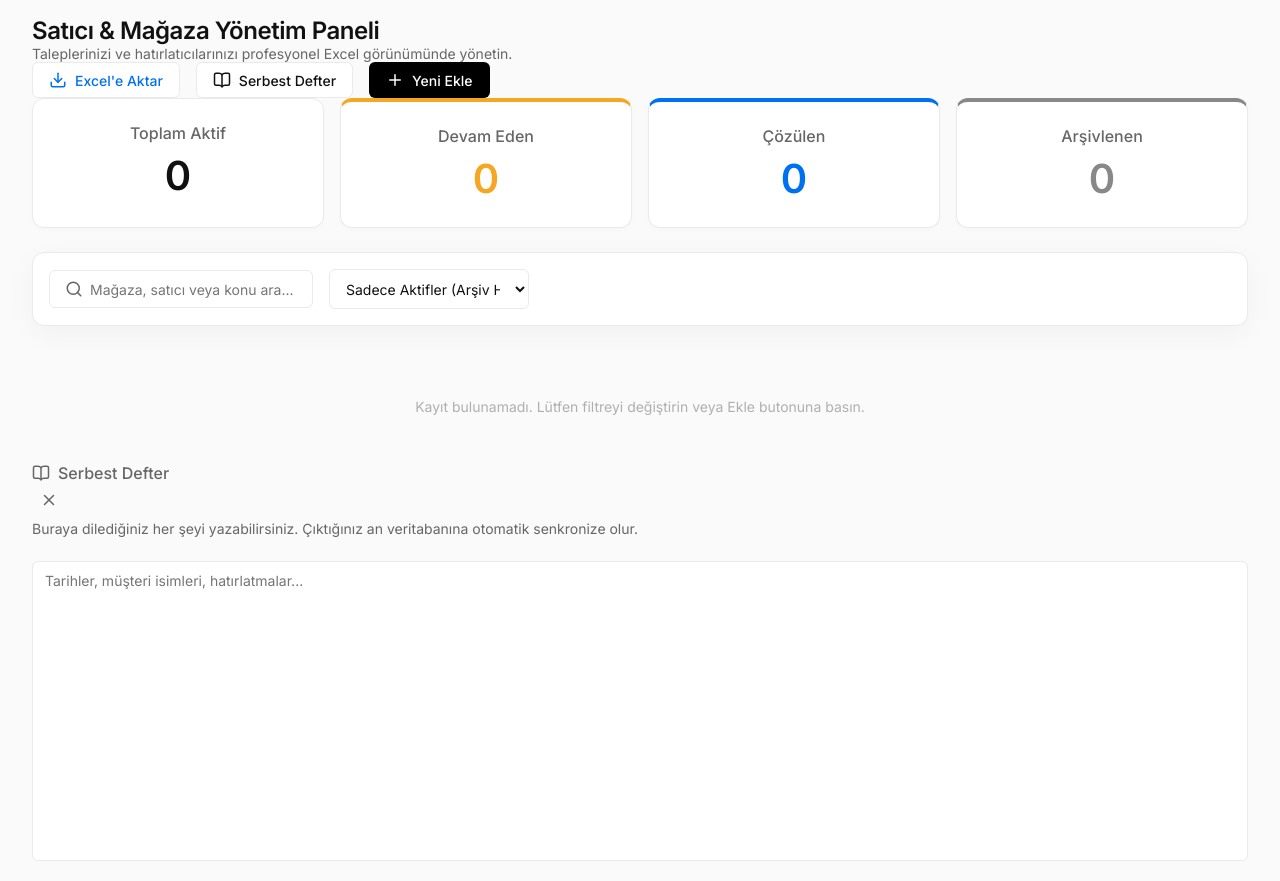
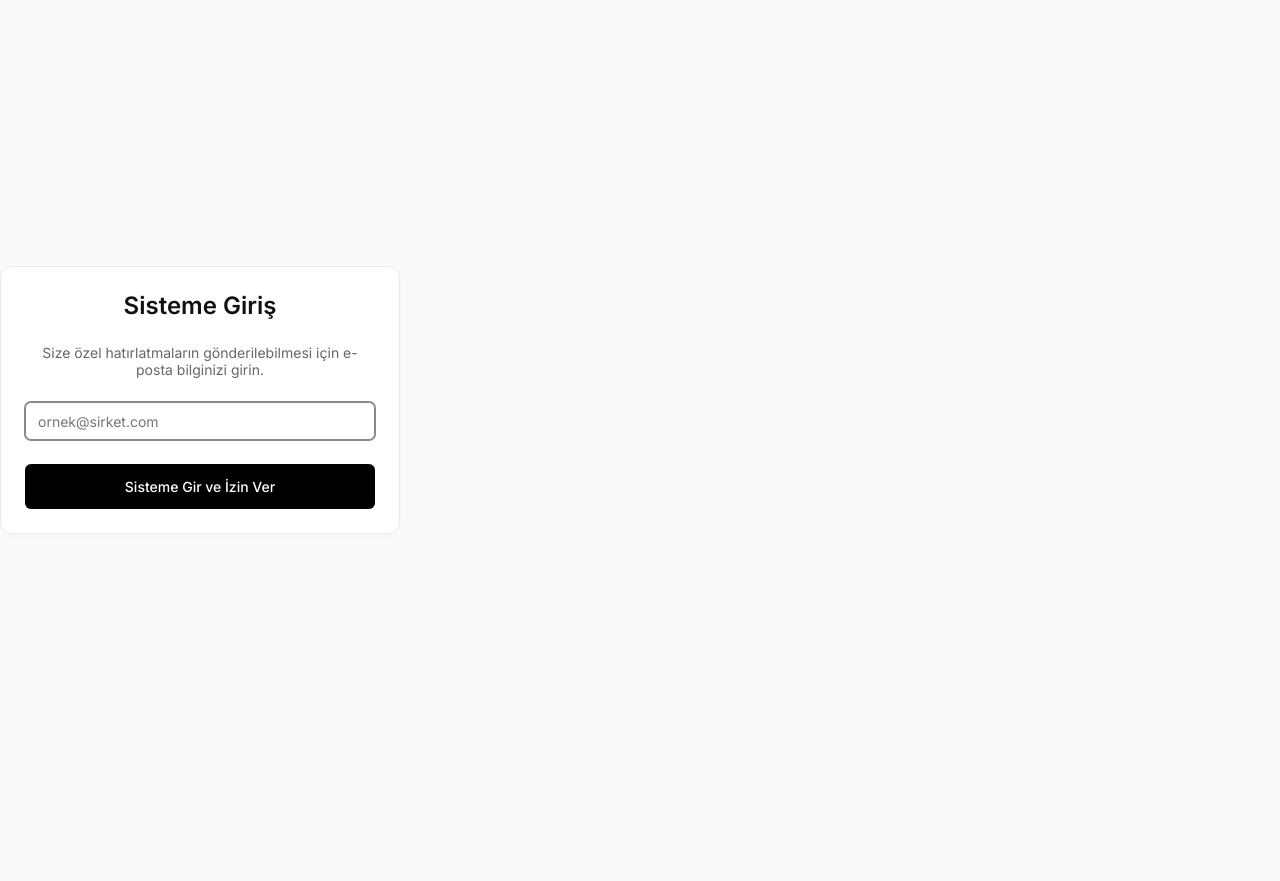
Before and after one commit to haberben/satici-takip, a React (Vite) app: page / in a window 1280 px wide. After the commit the page ends 800 px from the top, so only its background shows below. Built offline with nearby package versions, Linux system fonts and the light colour scheme; no server answers; the database is empty.

Commit message:
V4: Multi-user Auth, Dynamic Emails, Smart Resolving, and Scratchpad ToDo system

```diff
--- a/src/App.tsx
+++ b/src/App.tsx
@@ -1,19 +1,58 @@
-import { useEffect } from 'react';
+import { useEffect, useState } from 'react';
 import { Dashboard } from './components/Dashboard';
 import { useStore } from './store/useStore';
 import { requestNotificationPermission, sendNotification } from './utils/notifications';
 import { sendReminderEmail } from './utils/emailjs';
 
+function LoginScreen({ onLogin }: { onLogin: (email: string) => void }) {
+  const [email, setEmail] = useState('');
+
+  const handleEnter = (e: React.FormEvent) => {
+    e.preventDefault();
+    if (!email || !email.includes('@')) {
+      alert("Lütfen geçerli bir e-posta adresi girin.");
+      return;
+    }
+    // Kullanıcı giriş butonuna tıkladığı an (kullanıcı etkileşimi şarttır) bildirim izni isteyeceğiz!
+    requestNotificationPermission();
+    onLogin(email);
+  };
+
+  return (
+    <div className="flex items-center justify-center" style={{ minHeight: '100vh', background: 'var(--bg-app)' }}>
+      <div className="stat-card" style={{ maxWidth: '400px', width: '100%', textAlign: 'center' }}>
+        <h2 className="mb-4" style={{ fontSize: '1.5rem', fontWeight: 600 }}>Sisteme Giriş</h2>
+        <p className="mb-4" style={{ color: 'var(--text-secondary)' }}>
+          Size özel hatırlatmaların gönderilebilmesi için e-posta bilginizi girin.
+        </p>
+        <form onSubmit={handleEnter}>
+          <input
+            autoFocus
+            type="email"
+            className="form-input mb-4"
+            placeholder="ornek@sirket.com"
+            value={email}
+            onChange={e => setEmail(e.target.value)}
+          />
+          <button type="submit" className="btn btn-primary" style={{ width: '100%', padding: '0.8rem' }}>Sisteme Gir ve İzin Ver</button>
+        </form>
+      </div>
+    </div>
+  );
+}
+
 function App() {
   const { notes, markReminderSent, fetchNotes } = useStore();
+  const [userEmail, setUserEmail] = useState<string | null>(localStorage.getItem('saticiUserEmail'));
 
   useEffect(() => {
-    // Sayfa açıldığında verileri Supabase'den çek
-    fetchNotes();
-  }, [fetchNotes]);
+    if (userEmail) {
+      fetchNotes();
+    }
+  }, [fetchNotes, userEmail]);
 
   useEffect(() => {
-    requestNotificationPermission();
+    if (!userEmail) return;
 
     // Hatırlatıcı kontrolcüsü
     const interval = setInterval(() => {
@@ -50,6 +89,14 @@ function App() {
 
     return () => clearInterval(interval);
   }, [notes, markReminderSent]);
+  const handleLogin = (email: string) => {
+    localStorage.setItem('saticiUserEmail', email);
+    setUserEmail(email);
+  };
+
+  if (!userEmail) {
+    return <LoginScreen onLogin={handleLogin} />;
+  }
 
   return <Dashboard />;
 }
--- a/src/components/GlobalNotesSidebar.tsx
+++ b/src/components/GlobalNotesSidebar.tsx
@@ -1,55 +1,108 @@
 import { useState, useEffect } from 'react';
 import { useStore } from '../store/useStore';
-import { X, BookOpen } from 'lucide-react';
+import { X, Plus, Trash2 } from 'lucide-react';
 
-interface Props {
-  isOpen: boolean;
-  onClose: () => void;
+interface GlobalNoteItem {
+  id: string;
+  text: string;
+  date: string;
 }
 
-export function GlobalNotesSidebar({ isOpen, onClose }: Props) {
-  const { globalNote, updateGlobalNote, fetchGlobalNote } = useStore();
-  const [content, setContent] = useState(globalNote);
+export function GlobalNotesSidebar({ isOpen, onClose }: { isOpen: boolean, onClose: () => void }) {
+  const { globalNote, updateGlobalNote, isLoading, fetchGlobalNote } = useStore();
+  const [items, setItems] = useState<GlobalNoteItem[]>([]);
+  const [newItemText, setNewItemText] = useState('');
 
   useEffect(() => {
-    if (isOpen) {
-      fetchGlobalNote();
-    }
-  }, [isOpen, fetchGlobalNote]);
+    fetchGlobalNote();
+  }, [fetchGlobalNote]);
 
   useEffect(() => {
-    setContent(globalNote);
+    try {
+      if (globalNote && globalNote.trim().startsWith('[')) {
+        setItems(JSON.parse(globalNote));
+      } else if (globalNote && globalNote.trim() !== '') {
+        // Eski duz yazi varsa da item olarak goster
+        setItems([{ id: 'gen', text: globalNote, date: new Date().toISOString() }]);
+      } else {
+        setItems([]);
+      }
+    } catch (e) {
+      if (globalNote) setItems([{ id: 'gen', text: globalNote, date: new Date().toISOString() }]);
+    }
   }, [globalNote]);
 
-  const handleSave = () => {
-    updateGlobalNote(content);
+  const commitItems = (newItems: GlobalNoteItem[]) => {
+    setItems(newItems);
+    updateGlobalNote(JSON.stringify(newItems));
   };
+
+  const handleAddItem = (e: React.FormEvent) => {
+    e.preventDefault();
+    if (!newItemText.trim()) return;
+    const item: GlobalNoteItem = {
+      id: crypto.randomUUID(),
+      text: newItemText,
+      date: new Date().toISOString()
+    };
+    commitItems([item, ...items]);
+    setNewItemText('');
+  };
+
+  const removeItem = (id: string) => {
+    commitItems(items.filter(i => i.id !== id));
+  };
+
+  if (!isOpen) return null;
 
   return (
     <>
-      {isOpen && (
-        <div
-          style={{ position: 'fixed', top: 0, left: 0, right: 0, bottom: 0, backgroundColor: 'rgba(0,0,0,0.2)', zIndex: 999 }}
-          onClick={onClose}
-        />
-      )}
-      <div className={`sidebar ${isOpen ? 'open' : ''}`}>
-        <div className="sidebar-header">
-          <h3 className="flex items-center gap-2"><BookOpen size={18} /> Serbest Defter</h3>
-          <button onClick={onClose} className="btn-icon"><X size={18} /></button>
+      <div
+        style={{ position: 'fixed', top: 0, left: 0, right: 0, bottom: 0, background: 'rgba(0,0,0,0.5)', zIndex: 40 }}
+        onClick={onClose}
+      />
+      <div style={{
+        position: 'fixed', right: 0, top: 0, bottom: 0, width: '400px',
+        background: 'var(--bg-app)', zIndex: 50, display: 'flex', flexDirection: 'column',
+        boxShadow: '-10px 0 30px rgba(0,0,0,0.1)'
+      }}>
+        <div style={{ padding: '1.5rem', borderBottom: '1px solid var(--border-color)', display: 'flex', justifyContent: 'space-between', alignItems: 'center' }}>
+          <h2 style={{ fontSize: '1.2rem', fontWeight: 600 }}>Serbest Defter</h2>
+          <button onClick={onClose} className="btn-icon"><X size={20} /></button>
         </div>
-        <div className="sidebar-content">
-          <p className="text-sm mb-4 text-secondary">
-            Buraya dilediğiniz her şeyi yazabilirsiniz. Çıktığınız an veritabanına otomatik senkronize olur.
-          </p>
-          <textarea
-            className="form-textarea"
-            value={content}
-            onChange={(e) => setContent(e.target.value)}
-            onBlur={handleSave}
-            placeholder="Tarihler, müşteri isimleri, hatırlatmalar..."
-            style={{ resize: 'none', flex: 1, minHeight: '300px' }}
-          />
+
+        <div style={{ padding: '1rem', borderBottom: '1px solid var(--border-color)' }}>
+          <form onSubmit={handleAddItem} className="flex gap-2">
+            <input
+              type="text"
+              className="form-input"
+              placeholder="Yeni not ekle..."
+              value={newItemText}
+              onChange={e => setNewItemText(e.target.value)}
+            />
+            <button type="submit" className="btn btn-primary"><Plus size={18} /></button>
+          </form>
+        </div>
+
+        <div style={{ padding: '1rem', flex: 1, overflowY: 'auto' }}>
+          {isLoading && <p>Yükleniyor...</p>}
+          {!isLoading && items.length === 0 && <p style={{ color: 'var(--text-secondary)' }}>Henüz not eklenmedi.</p>}
+
+          <div className="flex" style={{ flexDirection: 'column', gap: '0.75rem' }}>
+            {items.map((item) => (
+              <div key={item.id} className="stat-card" style={{ padding: '1rem', position: 'relative' }}>
+                <div className="flex justify-between items-start mb-2">
+                  <span style={{ fontSize: '0.75rem', color: 'var(--text-secondary)' }}>
+                    {new Date(item.date).toLocaleString('tr-TR', { day: '2-digit', month: '2-digit', hour: '2-digit', minute: '2-digit' })}
+                  </span>
+                  <button onClick={() => removeItem(item.id)} className="btn-icon" style={{ padding: '2px', color: 'var(--danger)' }}>
+                    <Trash2 size={14} />
+                  </button>
+                </div>
+                <p style={{ color: 'var(--text-primary)', fontSize: '0.9rem', whiteSpace: 'pre-wrap' }}>{item.text}</p>
+              </div>
+            ))}
+          </div>
         </div>
       </div>
     </>
--- a/src/store/useStore.ts
+++ b/src/store/useStore.ts
@@ -117,7 +117,13 @@ export const useStore = create<StoreState>((set, get) => ({
     const currentHist = oldNote.history || [];
     const newHistory = [historyItem, ...currentHist].slice(0, 5);
 
-    const updatedData = { ...newValues, history: newHistory };
+    // Çözüldü Otomasyonu
+    const payload = { ...newValues };
+    if (payload.status === 'resolved' && oldNote.status !== 'resolved') {
+      payload.solutionDate = new Date().toISOString().split('T')[0];
+    }
+
+    const updatedData = { ...payload, history: newHistory };
 
     set((state) => ({
       notes: state.notes.map((n) => n.id === id ? { ...n, ...updatedData } : n)
--- a/src/utils/emailjs.ts
+++ b/src/utils/emailjs.ts
@@ -15,8 +15,14 @@ export const sendReminderEmail = async (params: {
     return false;
   }
 
+  const to_email = localStorage.getItem('saticiUserEmail');
+  if (!to_email) return false;
+
   try {
-    const result = await emailjs.send(SERVICE_ID, TEMPLATE_ID, params, {
+    const result = await emailjs.send(SERVICE_ID, TEMPLATE_ID, {
+      ...params,
+      to_email: to_email // Dynamically passed
+    }, {
       publicKey: PUBLIC_KEY,
     });
     console.log('Email Başarıyla Gönderildi: ', result.text);
```
